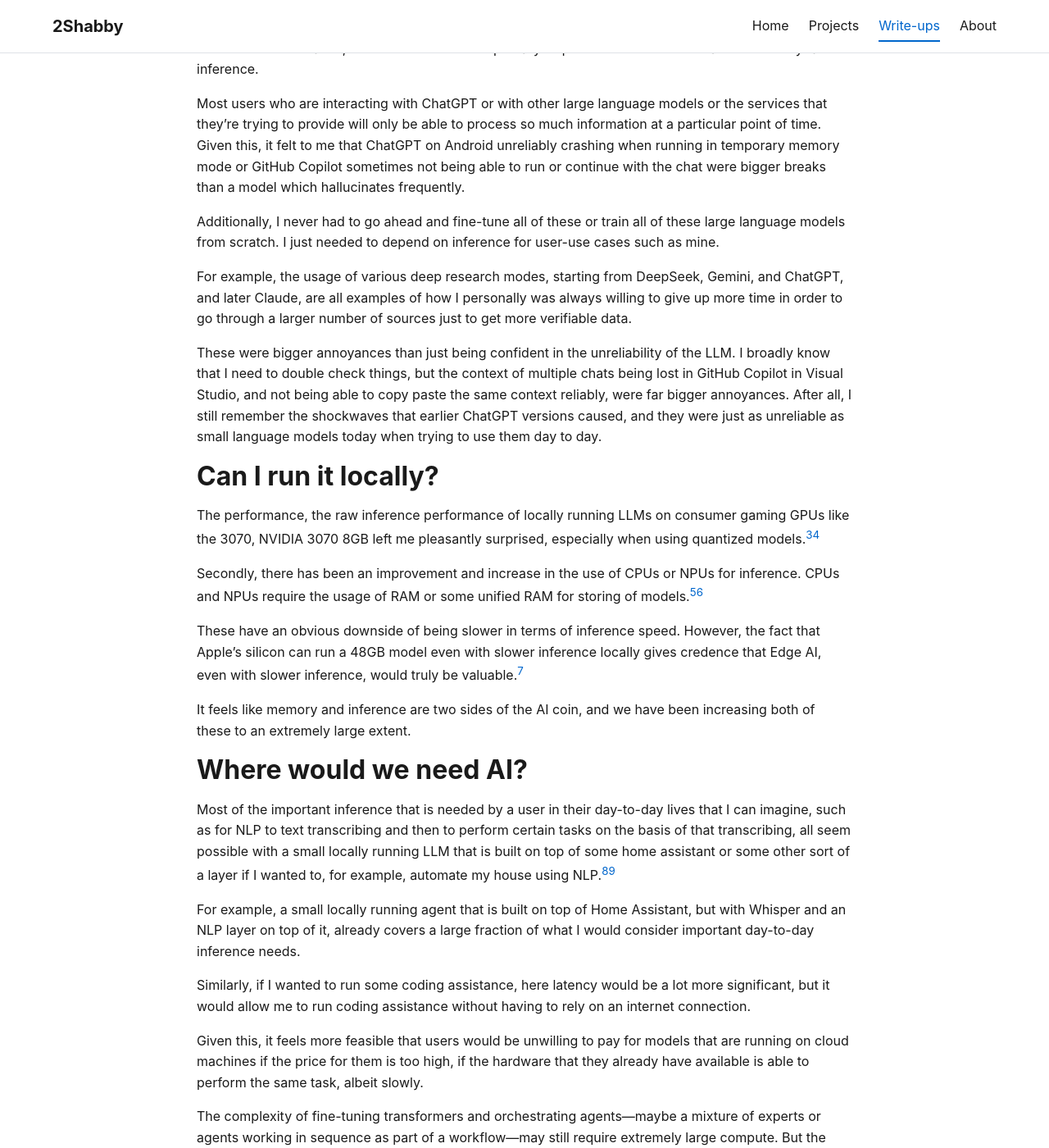
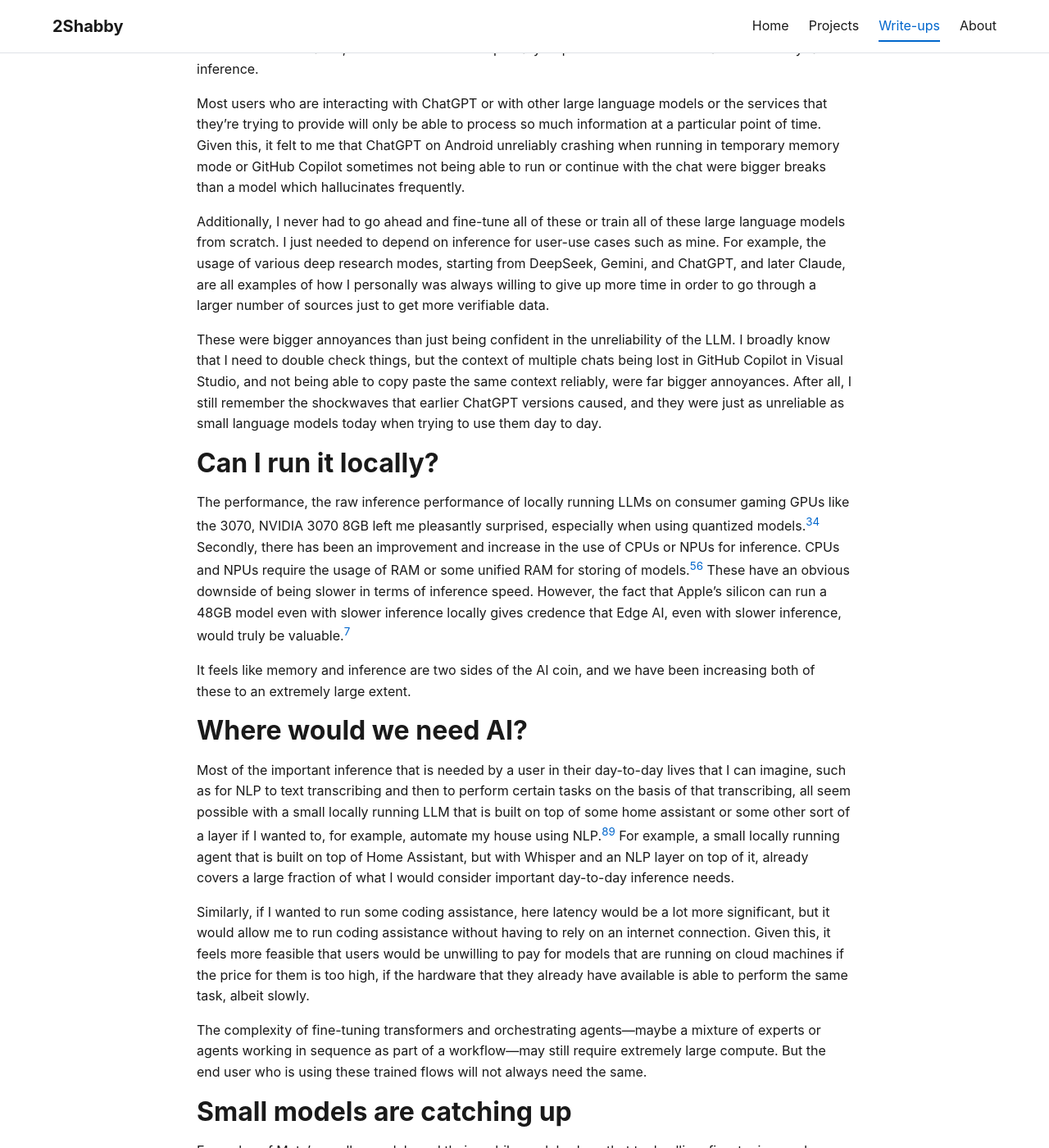
Before and after one commit to 2Shabby/2shabby.github.io, a Jekyll site: the page built from _posts/2026-01-15-on-memory-inference-and-overcapacity-in-ai.md, in a window 1280 px wide and 1400 px high, scrolled down 527 px. Shown: the whole window at 82% size. Built offline with Jekyll 4.4.1, drawn with Linux system fonts in a browser that asks for light colours; part of the change alters nothing that is shown; some of the changed text lies outside the part shown.

```diff
--- a/_posts/2026-01-15-on-memory-inference-and-overcapacity-in-ai.md
+++ b/_posts/2026-01-15-on-memory-inference-and-overcapacity-in-ai.md
@@ -11,7 +11,7 @@ description: "Thoughts on memory bandwidth, inference needs, and whether we have
 
 Large language models and transformers are very, very powerful.
 
-However, my claim is that a large portion of what LLM inferences need by companies and corporations, as well as end consumers in their day-to-day lives, is something that is constrained by memory bandwidth and memory capacities.[^1][^2]
+However, my claim is that a large portion of what LLM inferences need by companies and corporations, as well as end consumers in their day-to-day lives, is something that is constrained by memory bandwidth and memory capacities.[^1][^2][^3]
 
 <!--more-->
 
@@ -21,62 +21,41 @@ It does not matter as much for me if the message that I send to ChatGPT takes 10
 
 Most users who are interacting with ChatGPT or with other large language models or the services that they're trying to provide will only be able to process so much information at a particular point of time. Given this, it felt to me that ChatGPT on Android unreliably crashing when running in temporary memory mode or GitHub Copilot sometimes not being able to run or continue with the chat were bigger breaks than a model which hallucinates frequently.
 
-Additionally, I never had to go ahead and fine-tune all of these or train all of these large language models from scratch. I just needed to depend on inference for user-use cases such as mine.
-
-For example, the usage of various deep research modes, starting from DeepSeek, Gemini, and ChatGPT, and later Claude, are all examples of how I personally was always willing to give up more time in order to go through a larger number of sources just to get more verifiable data.
+Additionally, I never had to go ahead and fine-tune all of these or train all of these large language models from scratch. I just needed to depend on inference for user-use cases such as mine. For example, the usage of various deep research modes, starting from DeepSeek, Gemini, and ChatGPT, and later Claude, are all examples of how I personally was always willing to give up more time in order to go through a larger number of sources just to get more verifiable data.
 
 These were bigger annoyances than just being confident in the unreliability of the LLM. I broadly know that I need to double check things, but the context of multiple chats being lost in GitHub Copilot in Visual Studio, and not being able to copy paste the same context reliably, were far bigger annoyances. After all, I still remember the shockwaves that earlier ChatGPT versions caused, and they were just as unreliable as small language models today when trying to use them day to day.
 
 ## Can I run it locally?
 
-The performance, the raw inference performance of locally running LLMs on consumer gaming GPUs like the 3070, NVIDIA 3070 8GB left me pleasantly surprised, especially when using quantized models.[^3][^4]
-
-Secondly, there has been an improvement and increase in the use of CPUs or NPUs for inference. CPUs and NPUs require the usage of RAM or some unified RAM for storing of models.[^5][^6]
-
-These have an obvious downside of being slower in terms of inference speed. However, the fact that Apple's silicon can run a 48GB model even with slower inference locally gives credence that Edge AI, even with slower inference, would truly be valuable.[^7]
+The performance, the raw inference performance of locally running LLMs on consumer gaming GPUs like the 3070, NVIDIA 3070 8GB left me pleasantly surprised, especially when using quantized models.[^3][^4] Secondly, there has been an improvement and increase in the use of CPUs or NPUs for inference. CPUs and NPUs require the usage of RAM or some unified RAM for storing of models.[^5][^6] These have an obvious downside of being slower in terms of inference speed. However, the fact that Apple's silicon can run a 48GB model even with slower inference locally gives credence that Edge AI, even with slower inference, would truly be valuable.[^7]
 
 It feels like memory and inference are two sides of the AI coin, and we have been increasing both of these to an extremely large extent.
 
 ## Where would we need AI?
 
-Most of the important inference that is needed by a user in their day-to-day lives that I can imagine, such as for NLP to text transcribing and then to perform certain tasks on the basis of that transcribing, all seem possible with a small locally running LLM that is built on top of some home assistant or some other sort of a layer if I wanted to, for example, automate my house using NLP.[^8][^9]
+Most of the important inference that is needed by a user in their day-to-day lives that I can imagine, such as for NLP to text transcribing and then to perform certain tasks on the basis of that transcribing, all seem possible with a small locally running LLM that is built on top of some home assistant or some other sort of a layer if I wanted to, for example, automate my house using NLP.[^8][^9] For example, a small locally running agent that is built on top of Home Assistant, but with Whisper and an NLP layer on top of it, already covers a large fraction of what I would consider important day-to-day inference needs.
 
-For example, a small locally running agent that is built on top of Home Assistant, but with Whisper and an NLP layer on top of it, already covers a large fraction of what I would consider important day-to-day inference needs.
-
-Similarly, if I wanted to run some coding assistance, here latency would be a lot more significant, but it would allow me to run coding assistance without having to rely on an internet connection.
-
-Given this, it feels more feasible that users would be unwilling to pay for models that are running on cloud machines if the price for them is too high, if the hardware that they already have available is able to perform the same task, albeit slowly.
+Similarly, if I wanted to run some coding assistance, here latency would be a lot more significant, but it would allow me to run coding assistance without having to rely on an internet connection. Given this, it feels more feasible that users would be unwilling to pay for models that are running on cloud machines if the price for them is too high, if the hardware that they already have available is able to perform the same task, albeit slowly.
 
 The complexity of fine-tuning transformers and orchestrating agents—maybe a mixture of experts or agents working in sequence as part of a workflow—may still require extremely large compute. But the end user who is using these trained flows will not always need the same.
 
 ## Small models are catching up
 
-Examples of Meta's smaller models and their mobile models show that tool calling, fine-tuning, and distillation have greatly helped in bridging the gap. Current small language models that leverage large language models—either for data synthesis or task-specific distillation—are quite effective.[^10][^11]
-
-The assistance of LLMs to improve LLMs feels circular, like how GCC is written in C or how the Rust compiler was rewritten from OCaml into Rust. Once you have a working version, you use it to build a better version of itself.
+Examples of Meta's smaller models and their mobile models show that tool calling, fine-tuning, and distillation have greatly helped in bridging the gap. Current small language models that leverage large language models—either for data synthesis or task-specific distillation—are quite effective.[^10][^11] The assistance of LLMs to improve LLMs feels circular, like how GCC is written in C or how the Rust compiler was rewritten from OCaml into Rust. Once you have a working version, you use it to build a better version of itself.
 
 ## Hybrid AI
 
-Hybrid AI is something that will just improve latency and performance if we consider every user having a lot of compute available on their edge devices, such as their phones or whatever device they're using to interact. The cost of transcribing it locally and then sending it to the cloud LLM and then receiving the outputs feels like a much better use.
-
-This is obviously being done, but there is scope for improvement in terms of what responsibilities each of these takes over and what responsibilities should not be transferred to the cloud for data sovereignty, privacy, and latency reasons.
+Hybrid AI is something that will just improve latency and performance if we consider every user having a lot of compute available on their edge devices, such as their phones or whatever device they're using to interact. The cost of transcribing it locally and then sending it to the cloud LLM and then receiving the outputs feels like a much better use.[^15] This is obviously being done, but there is scope for improvement in terms of what responsibilities each of these takes over and what responsibilities should not be transferred to the cloud for data sovereignty, privacy, and latency reasons.
 
 ## Overcapacity
 
-By overcapacity, I mean that all of these GPU workloads, etc., may only be needed for coding use cases, may only be needed for various complex image recognition tasks where a smaller transformer will not work, and so on.
+By overcapacity, I mean that all of these GPU workloads, etc., may only be needed for coding use cases, may only be needed for various complex image recognition tasks where a smaller transformer will not work, and so on. But for many of the day-to-day cases where an AI that is not hallucinating and is bounded with okay latency is good enough. For other AI flows, extremely high bandwidth, extremely large sizes of GPU VRAM and server RAM seems like an overcapacity.[^12]
 
-But for many of the day-to-day cases where an AI that is not hallucinating and is bounded with okay latency is good enough.
-
-For other AI flows, extremely high bandwidth, extremely large sizes of GPU VRAM and server RAM seems like an overcapacity.[^12]
-
-There is only so much that I can expect a single large language model to do, even if the inference speed is extremely high, I am limited by the sequential nature of any flows.[^13]
-
-So if the question is that of having parallel LLMs, then it feels like the question is no longer of a single large GPU, but that of multi-GPU, multi-agent orchestration.[^14]
-
-For this, a single large GPU would provide a boost, but I feel like that is not the limiting factor preventing greater user adoption.
+There is only so much that I can expect a single large language model to do, even if the inference speed is extremely high, I am limited by the sequential nature of any flows.[^13] So if the question is that of having parallel LLMs, then it feels like the question is no longer of a single large GPU, but that of multi-GPU, multi-agent orchestration.[^14] For this, a single large GPU would provide a boost, but I feel like that is not the limiting factor preventing greater user adoption.
 
 [^1]: [LLM Inference Performance Engineering Best Practices](https://www.databricks.com/blog/llm-inference-performance-engineering-best-practices)
 [^2]: [Memory Constraints in LLM Inference](https://arxiv.org/abs/2404.10469)
+[^3]: [Efficiently Scaling Transformer Inference](https://arxiv.org/abs/2211.05102)
 [^3]: [llama.cpp - LLM inference in C/C++](https://github.com/ggerganov/llama.cpp)
 [^4]: [4-bit Transformers with bitsandbytes](https://huggingface.co/blog/4bit-transformers-bitsandbytes)
 [^5]: [Apple Developer - On-device ML](https://developer.apple.com/news/?id=vk3m8j7n)
@@ -89,3 +68,4 @@ For this, a single large GPU would provide a boost, but I feel like that is not
 [^12]: [AI boom drives global memory chip shortage](https://www.reuters.com/world/asia-pacific/ai-boom-drives-global-memory-chip-shortage-2026-01-14/)
 [^13]: [Sequential Processing Limits in LLMs](https://arxiv.org/abs/2307.03109)
 [^14]: [Multi-Agent Orchestration](https://arxiv.org/abs/2402.01680)
+[^15]: [Introducing Apple Foundation Models](https://machinelearning.apple.com/research/introducing-apple-foundation-models)
```
